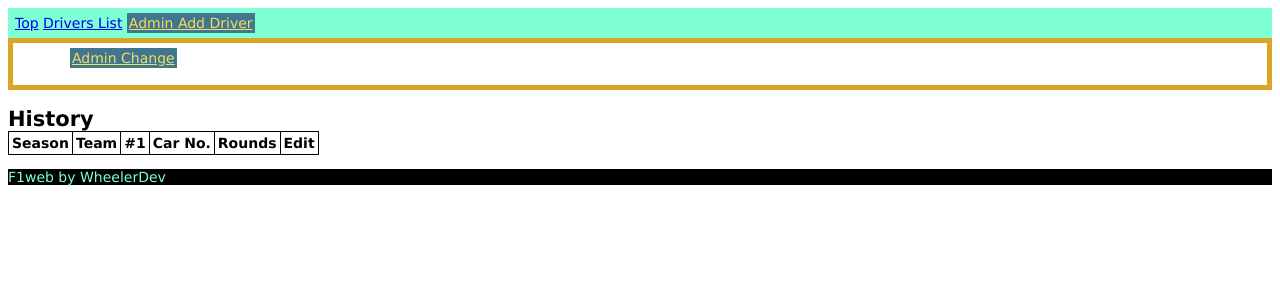
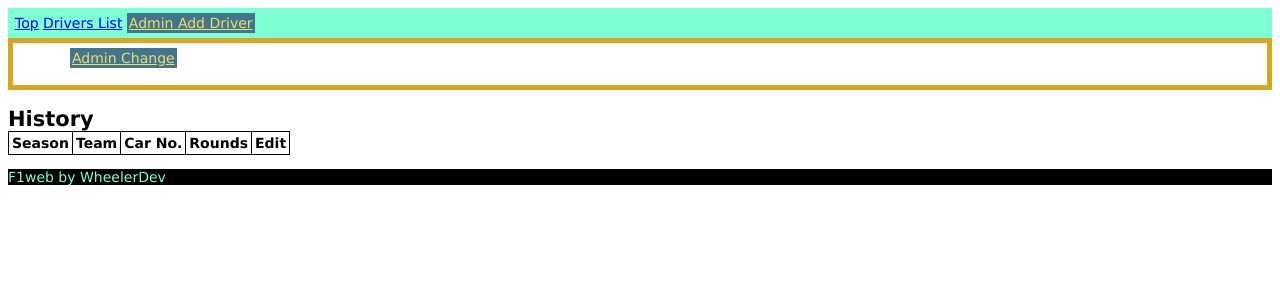
Before and after one commit to riktov/f1web, a Django app: template browse/templates/f1web/driver_detail.html in a window 1280 px wide. Shown: the top 300 px of the page. Run offline with Django 4.2, Linux system fonts and the light colour scheme; the template is opened without the code that fills it, so the values that code supplies are empty.

Commit message:
simplify driver detail car number

```diff
--- a/browse/templates/f1web/driver_detail.html
+++ b/browse/templates/f1web/driver_detail.html
@@ -33,7 +33,6 @@
         <tr>
             <th>Season</th>
             <th>Team</th>
-            <th>#1</th>
             <th>Car No.</th>
             <th>Rounds</th>
             <th>Edit</th>
@@ -49,16 +48,13 @@
                 {% comment %} <a href="{% url 'admin:f1web_drivingcontract' drive.pk %}">Edit</a>> {% endcomment %}
             </td>
             <td>
+                {{drive.number}}
                 {% if drive.is_lead %}
                 +
                 {% endif %}
                 {% if drive.is_maybe_lead %}
                 ?
                 {% endif %}
-            </td>
-
-            <td>
-                {{drive.number}}
             </td>
 
             <td>
```
